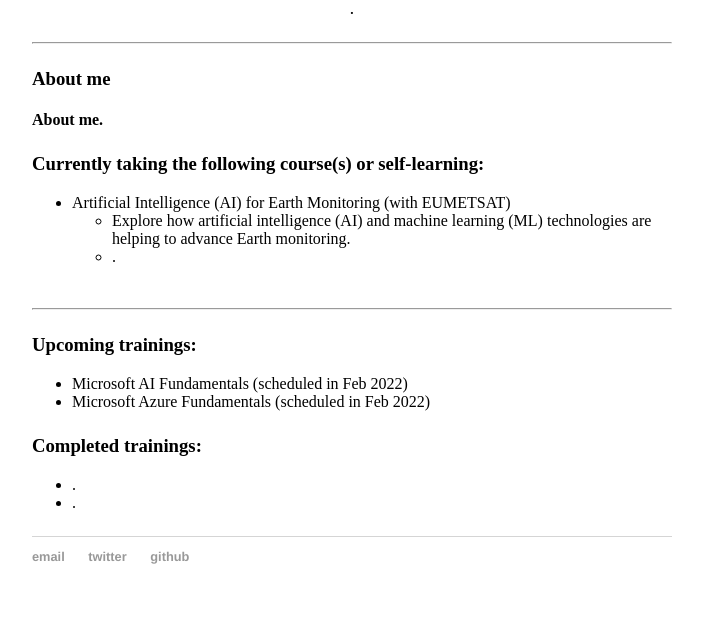
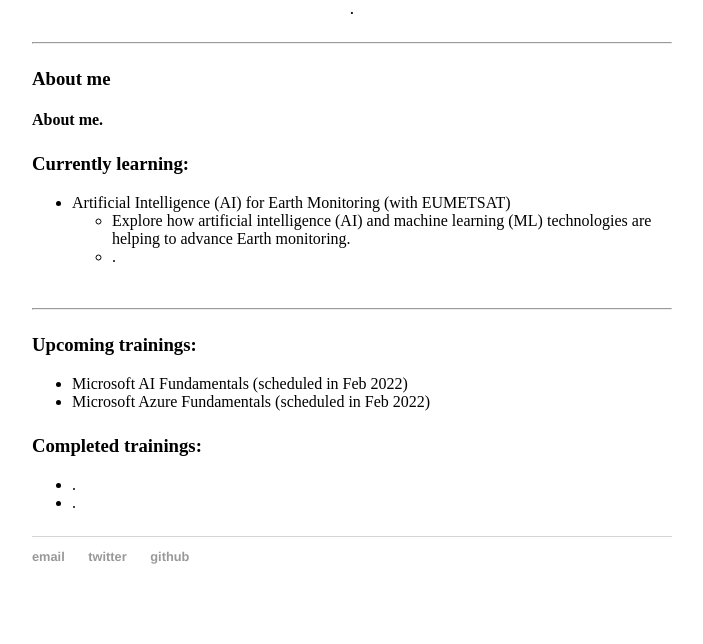
Before and after one commit to abookcanada/abookcanada.github.io, a Jekyll site: the page built from about/index.html, in a window 1280 px wide. Shown: the part 520-1164 px from the top of the page, without its empty margins (288-991 px from the left). Built offline with Jekyll 4.4.1, drawn with Linux system fonts in a browser that asks for light colours.

Commit message:
Update index.html

```diff
--- a/about/index.html
+++ b/about/index.html
@@ -47,7 +47,7 @@
 
 
 <section class="training">
-                        <h3>Currently taking the following course(s) or self-learning:</h3>
+                        <h3>Currently learning:</h3>
                         <ul>
                             <li><span>Artificial Intelligence (AI) for Earth Monitoring (with EUMETSAT)</span></li>
                           <ul>
```
